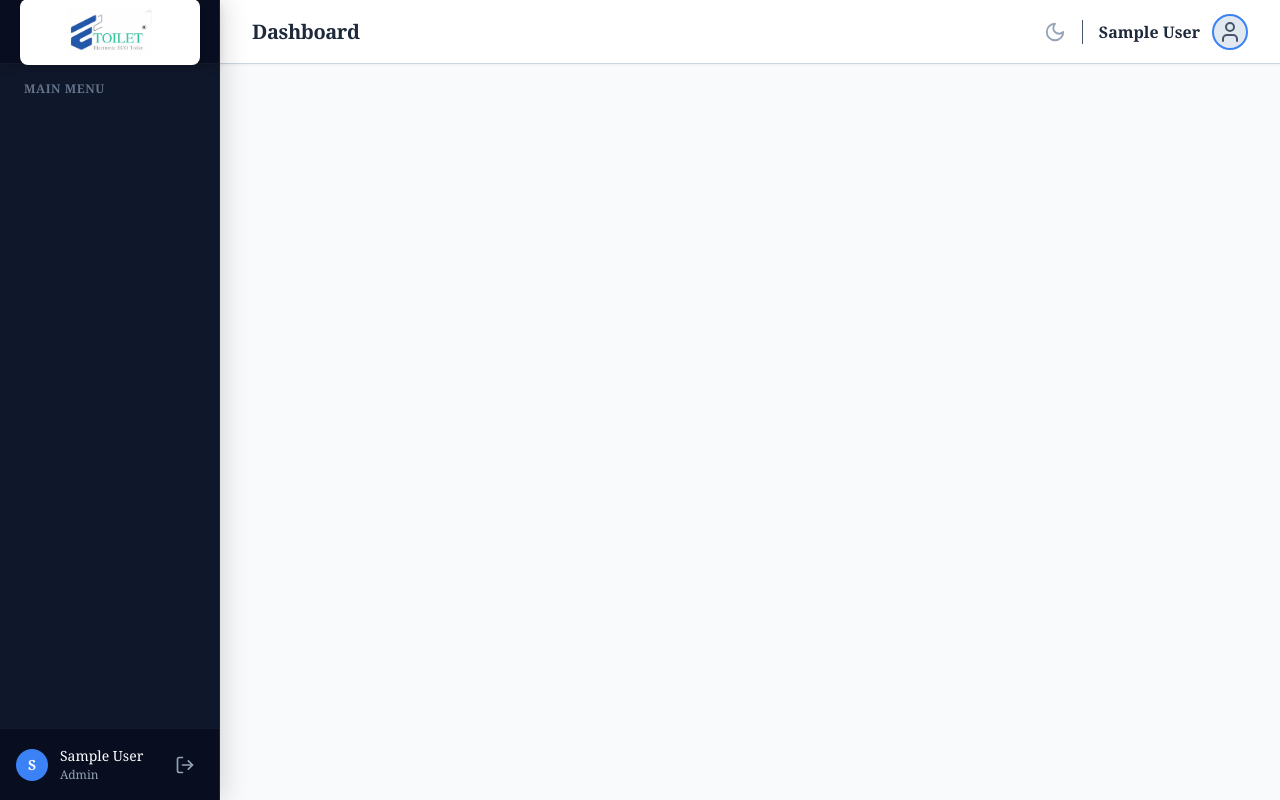
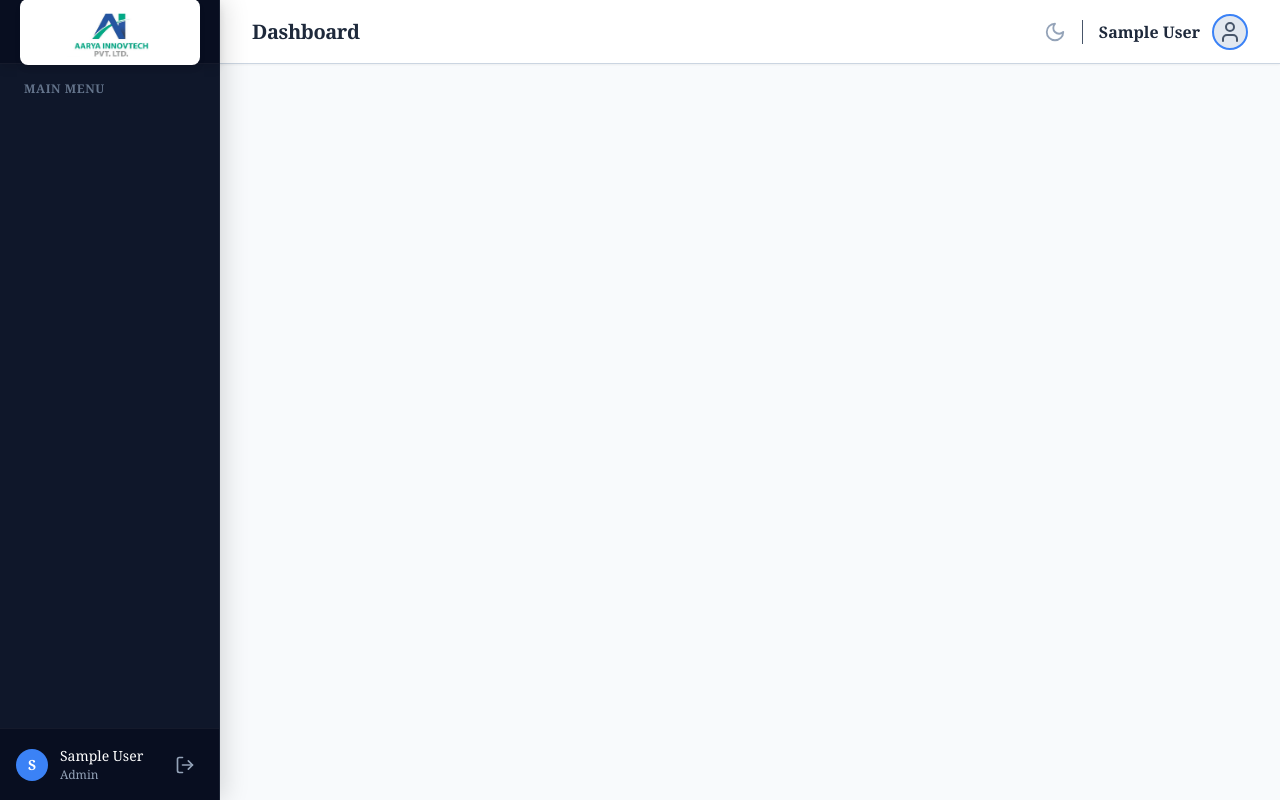
Before and after one commit to Smartbuddy1/IOT, a React (Vite) app in the folder frontend/: page /dashboard in a window 1280 px wide. Built offline with nearby package versions, Linux system fonts and the light colour scheme; sample sign-in values are in the browser's storage.

Commit message:
Update logo to user provided new logo.png across all templates and reports

```diff
--- a/frontend/src/components/Layout.jsx
+++ b/frontend/src/components/Layout.jsx
@@ -81,7 +81,7 @@ const Layout = () => {
             maxWidth: '180px',
             margin: '0 auto'
           }}>
-            <img src="/logo_new.jpeg" alt="SmartBuddy Logo" style={{ width: '100%', height: 'auto', maxHeight: '50px', objectFit: 'contain' }} />
+            <img src="/logo_new.png" alt="SmartBuddy Logo" style={{ width: '100%', height: 'auto', maxHeight: '50px', objectFit: 'contain' }} />
           </div>
         </div>
 
--- a/frontend/src/components/PrintTemplate.jsx
+++ b/frontend/src/components/PrintTemplate.jsx
@@ -52,7 +52,7 @@ const PrintTemplate = ({
 
         {/* Right Side: SmartBuddy Modern HD Logo */}
         <div style={{ width: '160px', display: 'flex', alignItems: 'center', justifyContent: 'flex-end' }}>
-          <img src="/logo_new.jpeg" alt="SmartBuddy Logo" style={{ maxHeight: '65px', maxWidth: '150px', objectFit: 'contain' }} />
+          <img src="/logo_new.png" alt="SmartBuddy Logo" style={{ maxHeight: '65px', maxWidth: '150px', objectFit: 'contain' }} />
         </div>
       </div>
       <div style={{ borderBottom: '2.5px solid #1d4ed8' }}></div>
@@ -85,7 +85,7 @@ const PrintTemplate = ({
 
   return (
     <div className="print-template-wrapper" style={{ fontFamily: "'Inter', -apple-system, BlinkMacSystemFont, 'Segoe UI', Roboto, sans-serif" }}>
-      <img className="print-only" src="/logo_new.jpeg" alt="Watermark" style={{ position: 'fixed', top: '50%', left: '50%', transform: 'translate(-50%, -50%)', width: '420px', opacity: 0.04, zIndex: -1, pointerEvents: 'none' }} />
+      <img className="print-only" src="/logo_new.png" alt="Watermark" style={{ position: 'fixed', top: '50%', left: '50%', transform: 'translate(-50%, -50%)', width: '420px', opacity: 0.04, zIndex: -1, pointerEvents: 'none' }} />
 
       {isTable ? (
         <table className="print-layout-table" style={{ width: '100%', borderCollapse: 'collapse', border: 'none' }}>
--- a/frontend/src/pages/MaintenanceLogs.jsx
+++ b/frontend/src/pages/MaintenanceLogs.jsx
@@ -118,7 +118,7 @@ const MaintenanceLogs = () => {
     }
 
     const sbImg = new Image();
-    sbImg.src = "/logo_new.jpeg";
+    sbImg.src = "/logo_new.png";
 
     const drawPDF = (sbImgObj) => {
       const pageWidth = doc.internal.pageSize.width;
--- a/frontend/src/pages/Reports.jsx
+++ b/frontend/src/pages/Reports.jsx
@@ -7,7 +7,7 @@ import SkeletonTable from '../components/SkeletonTable';
 import PrintTemplate from '../components/PrintTemplate';
 import jsPDF from "jspdf";
 import autoTable from "jspdf-autotable";
-const logoImage = "/logo_new.jpeg";
+const logoImage = "/logo_new.png";
 
 const Reports = () => {
   const { user } = useAuth();
@@ -526,7 +526,7 @@ const Reports = () => {
         }
 
         // Load SmartBuddy Logo using the robust HD fetcher
-        const sbLogoUrl = window.location.origin + `/logo_new.jpeg`;
+        const sbLogoUrl = window.location.origin + `/logo_new.png`;
         const sbImgObj = await getBase64FromUrl(sbLogoUrl, sbLogoUrl);
         if (!sbImgObj) {
           toast.error("Failed to load HD SmartBuddy Logo");
--- a/frontend/src/pages/Transactions.jsx
+++ b/frontend/src/pages/Transactions.jsx
@@ -8,7 +8,7 @@ import PrintTemplate from '../components/PrintTemplate';
 import jsPDF from "jspdf";
 import "jspdf-autotable";
 
-const logoImage = "/logo_new.jpeg";
+const logoImage = "/logo_new.png";
 
 const Transactions = () => {
   const [transactions, setTransactions] = useState([]);
@@ -149,7 +149,7 @@ const Transactions = () => {
       } catch (error) { return null; }
     };
 
-    const sbLogoUrl = window.location.origin + `/logo_new.jpeg`;
+    const sbLogoUrl = window.location.origin + `/logo_new.png`;
     let sbImgObj = await getBase64FromUrl(sbLogoUrl);
 
     // Draw Top Header
```
Also changed, not shown: frontend/public/logo_new.jpeg, frontend/public/logo_new.png (renamed from frontend/src/assets/logo.png).
